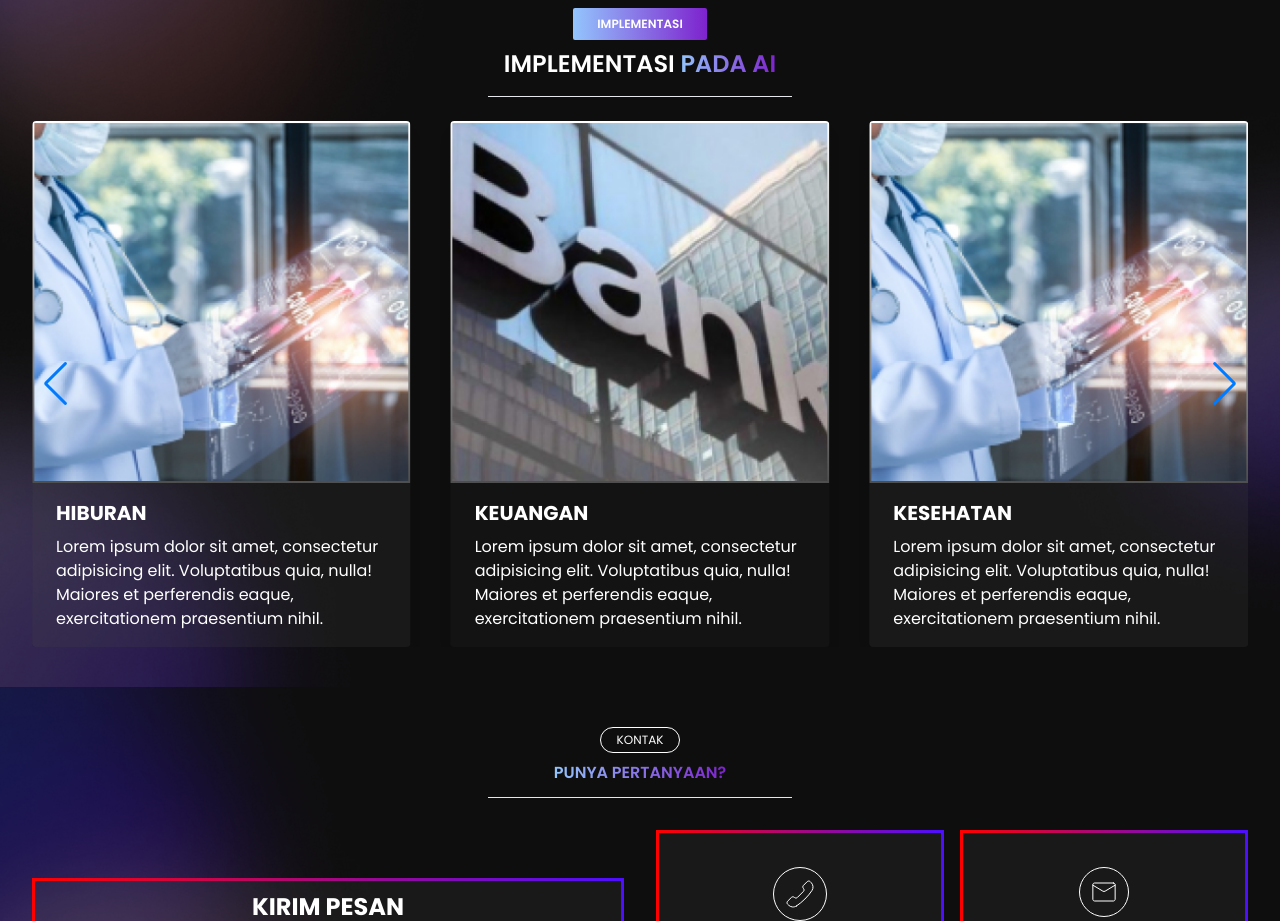
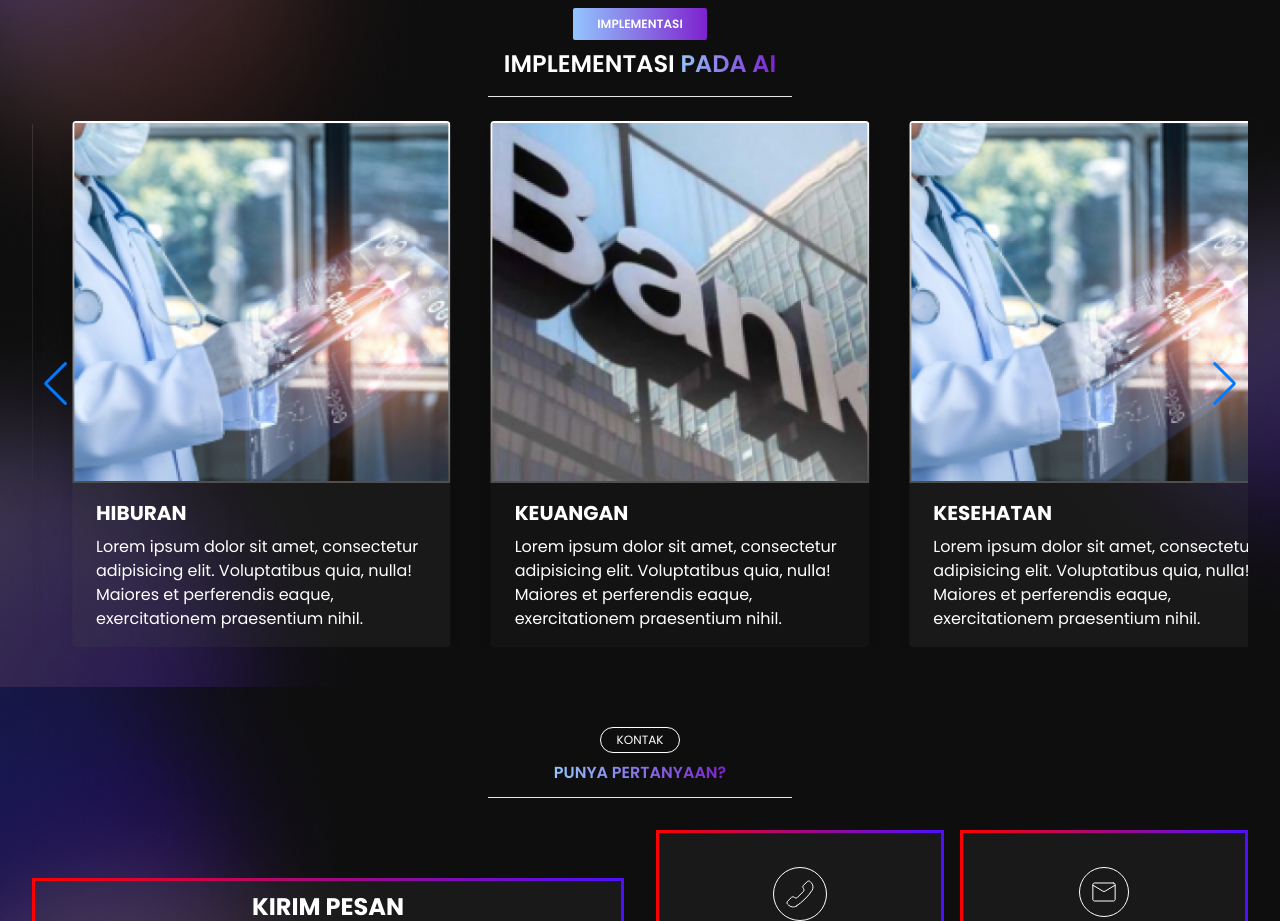
Before and after one commit to Wildanzulfikar/Itechno, a website: page dist/index.html in a window 1280 px wide. Shown: the part 2360-3281 px from the top of the page. Drawn offline with nearby package versions, Linux system fonts and the light colour scheme.

Commit message:
fixing bit

```diff
--- a/dist/index.html
+++ b/dist/index.html
@@ -145,7 +145,7 @@
         </div>
         <div class="col-span-12 flex flex-col items-center justify-center">
           <div class="swiper text-white">
-            <div class="swiper-wrapper mx-12 lg:mx-0">
+            <div class="swiper-wrapper mx-12 lg:mx-10">
               <div class="swiper-slide">
                 <div class="max-w-sm rounded overflow-hidden shadow-lg bg-[#474747] bg-opacity-10">
                   <img class="w-full" src="../dist/img/bank.png" alt="Sunset in the mountains" />
```
Also changed, not shown: dist/output.css.
